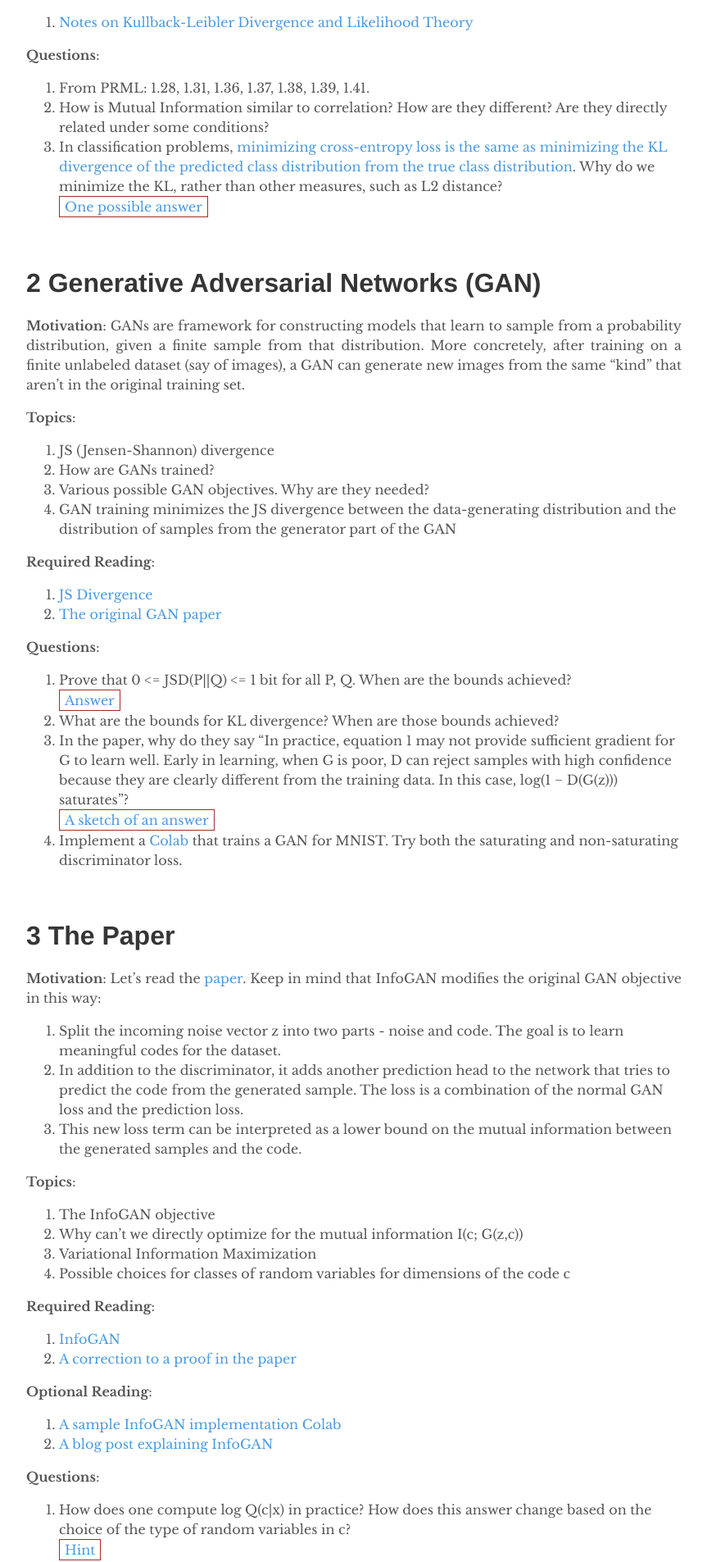
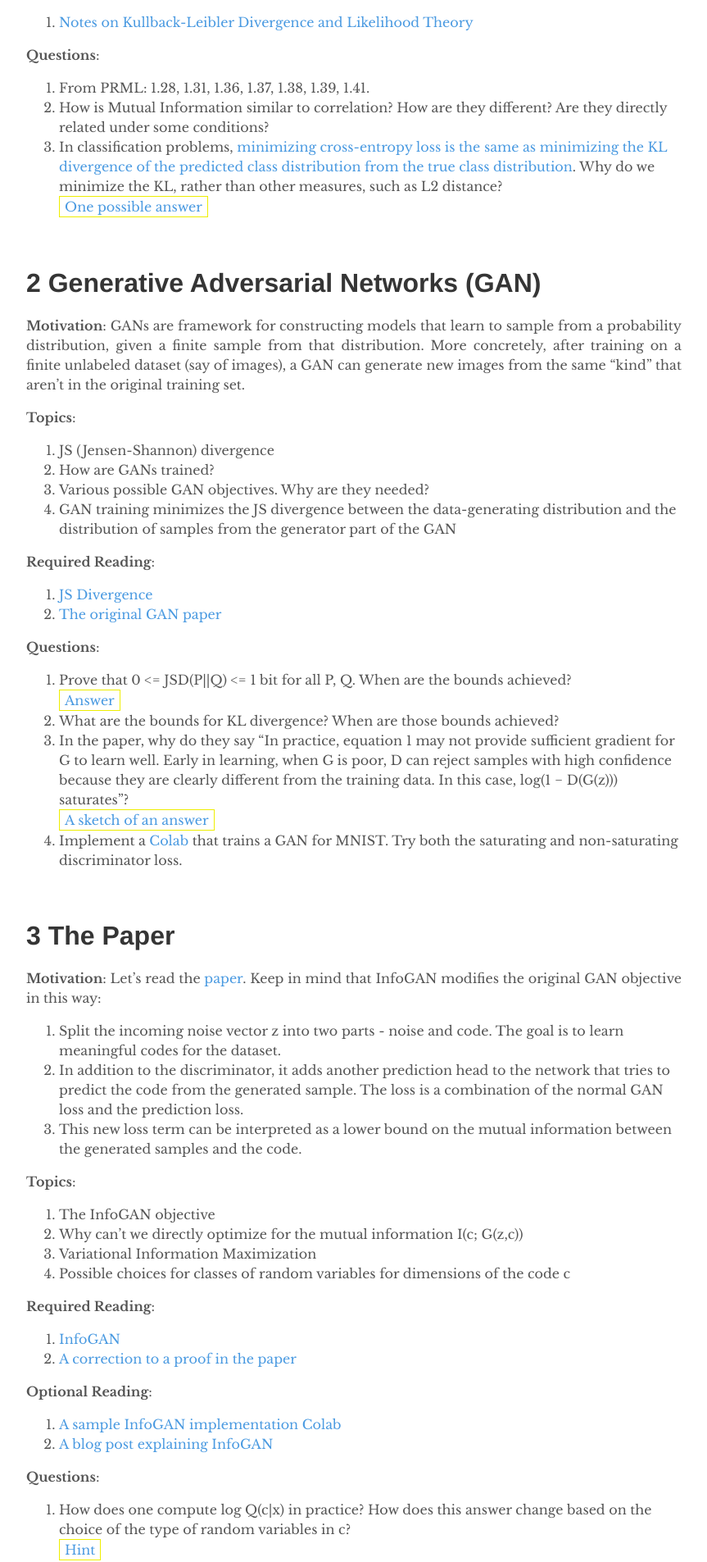
Before and after one commit to depthfirstlearning/depthfirstlearning.com, a Jekyll site: the page built from _posts/2018-05-28-InfoGAN.markdown, in a window 1280 px wide. Shown: the part 1176-3081 px from the top of the page at 82% size, without its empty margins (208-1071 px from the left). Built offline with Jekyll 4.4.1, drawn with Linux system fonts in a browser that asks for light colours.

Commit message:
minor css change

```diff
--- a/assets/main.scss
+++ b/assets/main.scss
@@ -8,7 +8,7 @@ summary {
   color: $blue;
   padding-left: 6px;
   padding-right: 6px;
-  border: 1px solid brown;
+  border: 1px solid #ee0;
   display: inline-block;
 }
 
```
